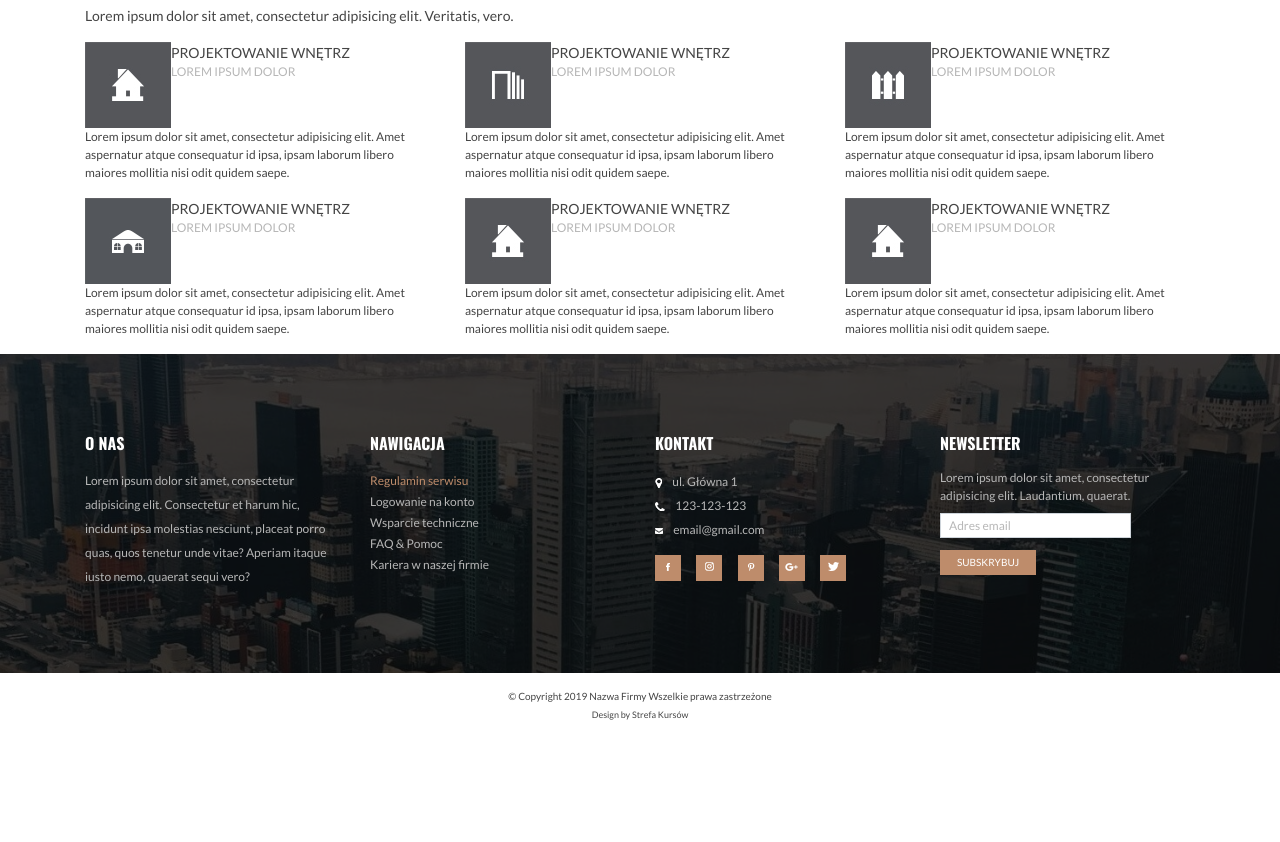
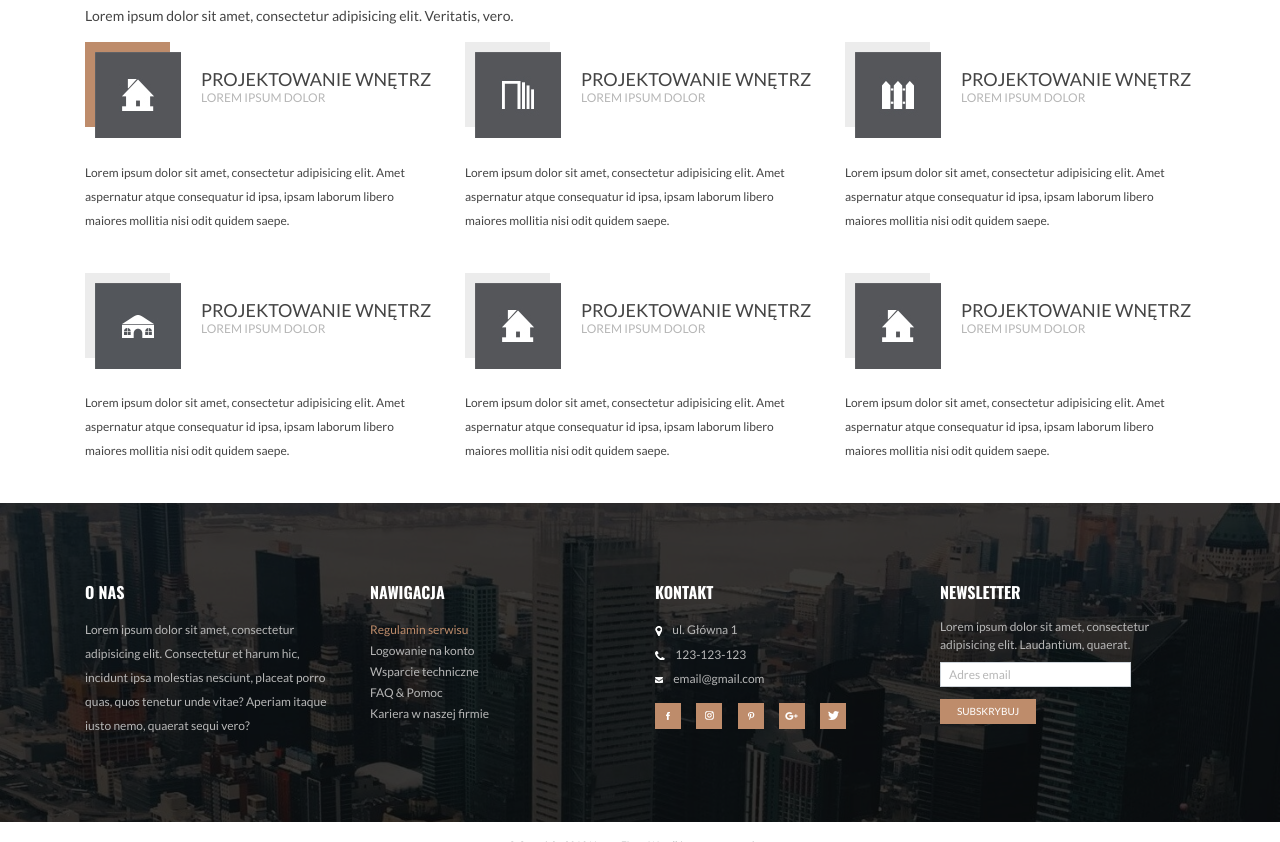
Before and after one commit to mstankiewicz1/Bootstrap-Praktyczny-Projekt, a website: page index.html in a window 1280 px wide. Shown: the part 1578-2420 px from the top of the page. Before the commit the page ends 2316 px from the top, so only its background shows below. Drawn offline with nearby package versions, Linux system fonts and the light colour scheme.

Commit message:
Postępy 28.06.19r godz 22:19

```diff
--- a/index.html
+++ b/index.html
@@ -140,7 +140,7 @@
                 <div class="col-md-6 col-lg-4">
                     <div class="sk-services-box">
                         <div class="d-flex sk-services-box-top">
-                            <div class="sk-services-box-shadow"></div>
+                            <div class="sk-services-box-shadow sk-services-box-active"></div>
                             <div class="d-flex sk-services-box-img">
                                 <img src="images/service-1.jpg" alt="usługa 1">
                             </div>
--- a/source/custom/components/_components.scss
+++ b/source/custom/components/_components.scss
@@ -5,3 +5,4 @@
 @import "helpers";
 @import "services-group";
 @import "portfolio";
+@import "service-box";
--- /dev/null
+++ b/source/custom/components/_service-box.scss
@@ -0,0 +1,37 @@
+.sk-services-box {
+  margin-bottom: 40px;
+}
+
+.sk-services-box-top {
+  margin-bottom: 1.4rem;
+}
+
+.sk-services-box-img {
+  margin: 10px 20px 0 10px;
+  @include sk-relative-zindex;
+}
+
+.sk-services-box-title {
+  margin-top: 1.75rem;
+}
+
+.sk-services-box-header {
+  font-size: 1.125rem;
+  line-height: 1.2rem;
+}
+
+.sk-services-box-text {
+  line-height: 2;
+}
+
+.sk-services-box-shadow {
+  position: absolute;
+  top: 0;
+  left: 15px;
+  background-color: rgba($sk-black, .075);
+  @include sk-size(85px,85px);
+}
+
+.sk-services-box-active {
+  background-color: rgba($sk-accent-color, 1);
+}
```
Also changed, not shown: style/style.css.
